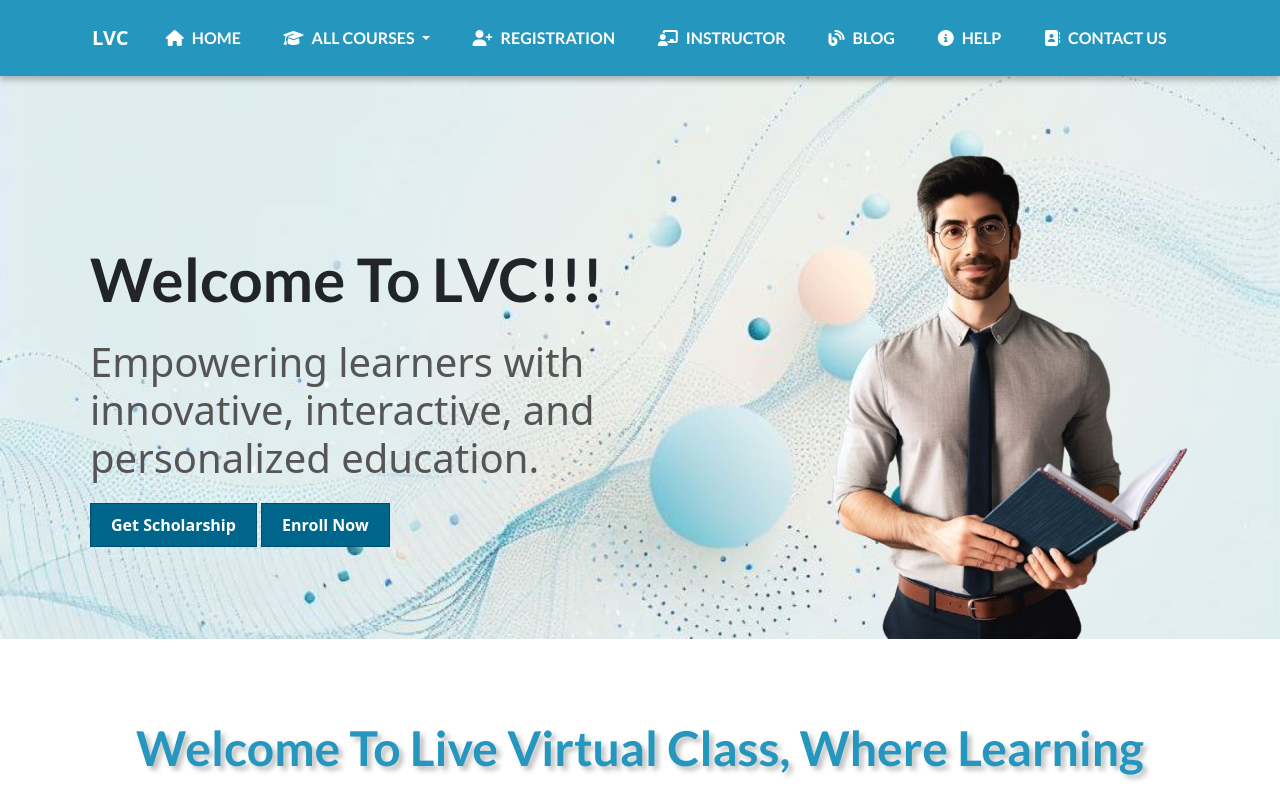
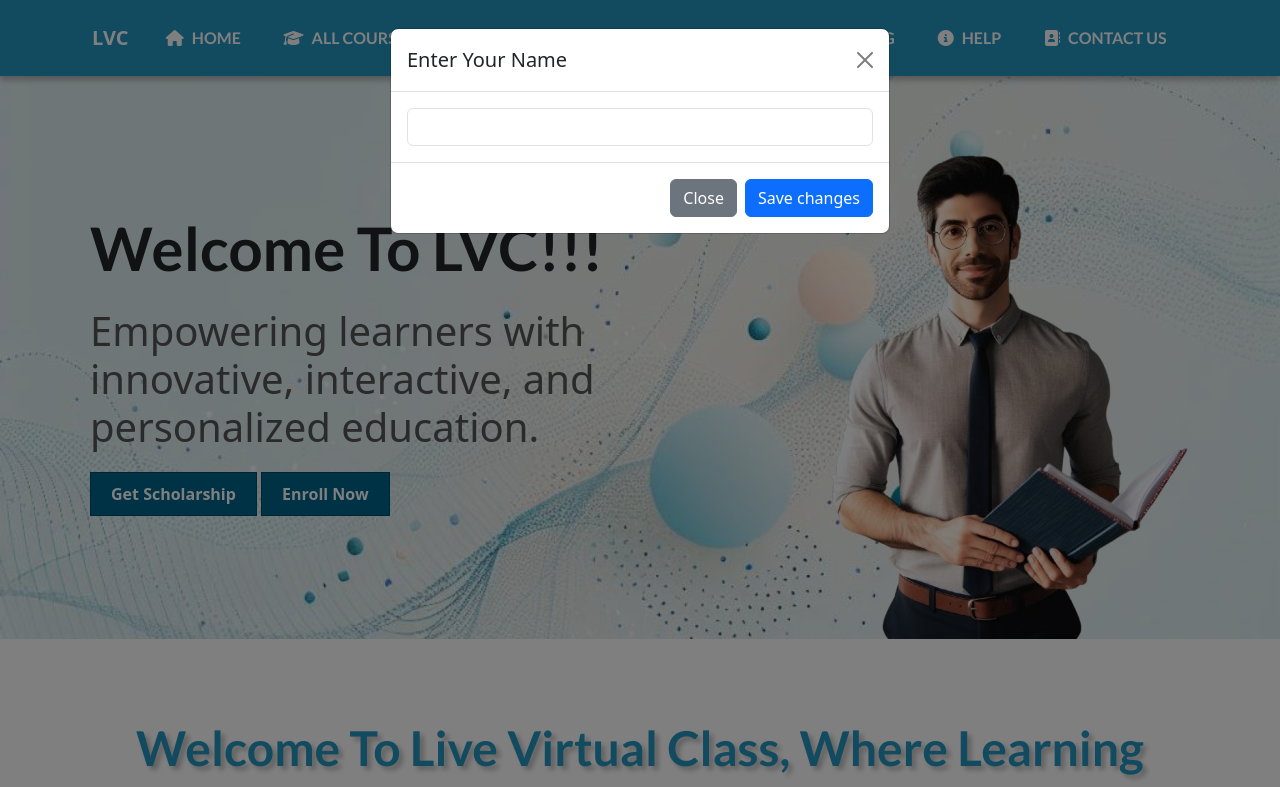
Before and after one commit to harshjaiswal556/live-virtual-class, a plain HTML site: page index.html in a window 1280 px wide. Shown: the top 787 px of the page. Drawn offline with nearby package versions, Linux system fonts and the light colour scheme.

Commit message:
name set

```diff
--- a/css/style1.css
+++ b/css/style1.css
@@ -66,6 +66,7 @@ nav {
   display: flex;
   flex-direction: column;
   justify-content: center;
+  margin-bottom: 5rem;
 }
 
 .welcome .right{
--- a/index.html
+++ b/index.html
@@ -70,10 +70,33 @@
         </div>
     </nav>
 
+
+    <div class="modal fade" id="exampleModal" tabindex="-1" aria-labelledby="exampleModalLabel" aria-hidden="true">
+      <div class="modal-dialog">
+        <div class="modal-content">
+          <div class="modal-header">
+            <h1 class="modal-title fs-5" id="exampleModalLabel">Enter Your Name</h1>
+            <button type="button" class="btn-close" data-bs-dismiss="modal" aria-label="Close"></button>
+          </div>
+          <div class="modal-body">
+            <form>
+              <input type="text" id="name" name="name" class="form-control">
+            </form>
+          </div>
+          <div class="modal-footer">
+            <button type="button" class="btn btn-secondary" data-bs-dismiss="modal">Close</button>
+            <button type="button" class="btn btn-primary" data-bs-dismiss="modal" onclick="save()" >Save changes</button>
+          </div>
+        </div>
+      </div>
+    </div>
+
+
     <header>
         <section class="main">
         <article class="welcome">
             <section class="left">
+              <h1 id="user-name"></h1>
                 <h1>Welcome To LVC!!!</h1>
                 <h3>Empowering learners with innovative, interactive, and personalized education.</h3>
                 <div class="buttons mt-3">
@@ -242,12 +265,7 @@
         integrity="sha384-0pUGZvbkm6XF6gxjEnlmuGrJXVbNuzT9qBBavbLwCsOGabYfZo0T0to5eqruptLy"
         crossorigin="anonymous"></script>
 
-    <script>
-        // Initialization for ES Users
-        import { Carousel, initMDB } from "mdb-ui-kit";
-
-        initMDB({ Carousel });
-    </script>
+    <script src="./js/index-js.js"></script>
 </body>
 
 </html>
--- /dev/null
+++ b/js/index-js.js
@@ -0,0 +1,15 @@
+var myModal = new bootstrap.Modal(document.getElementById('exampleModal'), {})
+
+if(localStorage.getItem("name")===null){
+
+    myModal.toggle()
+}else{
+    document.getElementById("user-name").innerText = "Hi "+localStorage.getItem("name")
+}
+
+
+
+function save(){
+    var name = document.getElementById("name").value;
+    localStorage.setItem("name", name);
+}
```
